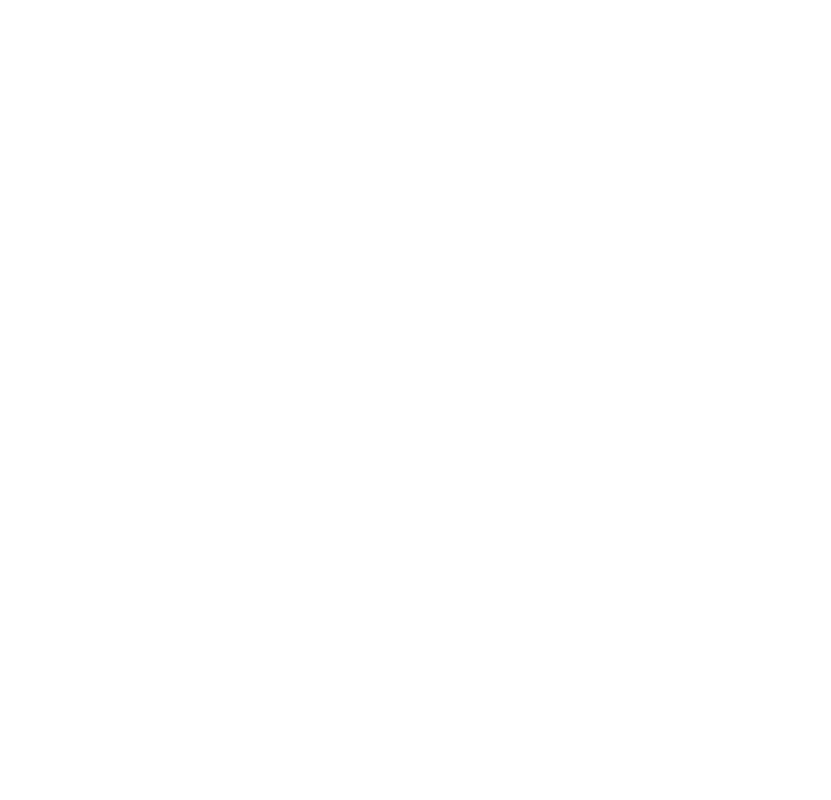
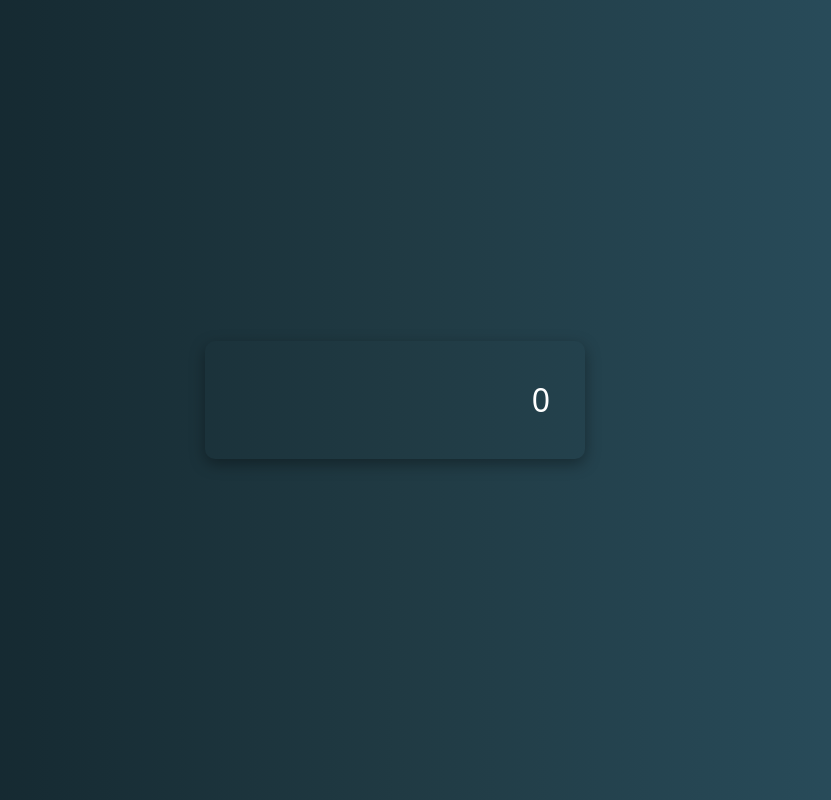
Before and after one commit to SumiyaRahman/calculator, a plain HTML site: page index.html in a window 1280 px wide. Shown: the whole page, without its empty margins (245-1076 px from the left). Drawn offline with nearby package versions, Linux system fonts and the light colour scheme.

Commit message:
displayField

```diff
--- a/CSS/style.css
+++ b/CSS/style.css
@@ -0,0 +1,32 @@
+*{
+    margin: 0;
+    padding: 0;
+    box-sizing: border-box;
+}
+body{
+    background-image: linear-gradient(to right, #0F2027, #203A43, #2C5364);
+    min-height: 100vh;
+    max-width: 100%;
+    display: flex;
+    justify-content: center;
+    align-items: center
+}
+.calculator{
+    background: transparent;
+    padding: 15px;
+    border-radius: 10px;
+    box-shadow: rgba(0, 0, 0, 0.35) 0px 5px 15px;
+}
+.display input{
+    width: 350px;
+    text-align: right;
+    padding: 20px;
+    border: none;
+    outline: none;
+    display: flex;
+    align-items: center;
+    font-size: 2rem;
+    border-radius: 5px;
+    background: transparent;
+    color: #fff;
+}
--- a/index.html
+++ b/index.html
@@ -3,11 +3,19 @@
 <head>
     <meta charset="UTF-8">
     <meta name="viewport" content="width=device-width, initial-scale=1.0">
+    <link href="https://cdn.jsdelivr.net/npm/bootstrap@5.3.2/dist/css/bootstrap.min.css" rel="stylesheet" integrity="sha384-T3c6CoIi6uLrA9TneNEoa7RxnatzjcDSCmG1MXxSR1GAsXEV/Dwwykc2MPK8M2HN" crossorigin="anonymous">
     <link rel="stylesheet" href="./CSS/style.css">
     <title>Calculator</title>
 </head>
 <body>
+    <div class="calculator">
+        <div class="display">
+            <input type="text" value="0" id="displayField">
+        </div>
 
+    </div>
+
+    <script src="https://cdn.jsdelivr.net/npm/bootstrap@5.3.2/dist/js/bootstrap.bundle.min.js" integrity="sha384-C6RzsynM9kWDrMNeT87bh95OGNyZPhcTNXj1NW7RuBCsyN/o0jlpcV8Qyq46cDfL" crossorigin="anonymous"></script>
     <script src="./JS/script.js"></script>
 </body>
 </html>
```
